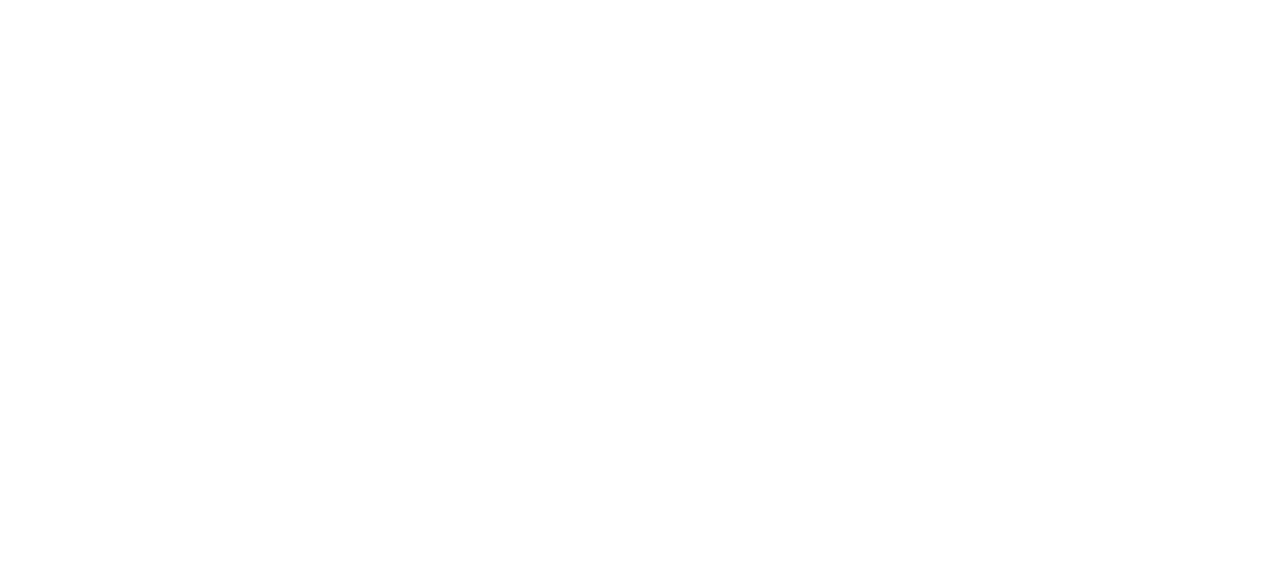
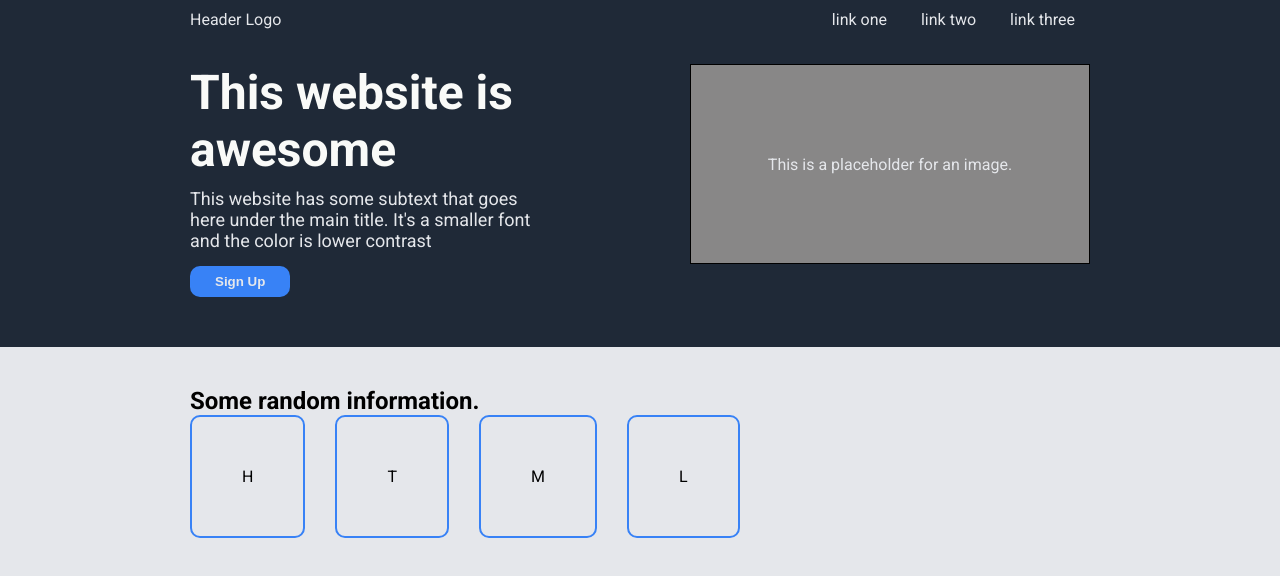
Before and after one commit to AkitaLuna/top-landing-page, a plain HTML site: page index.html in a window 1280 px wide. Drawn offline with Linux system fonts and the light colour scheme.

Commit message:
create first section of main Spacing turned out to be a problem but not anymore .

```diff
--- a/index.html
+++ b/index.html
@@ -0,0 +1,40 @@
+<!DOCTYPE html>
+<html lang="en">
+<head>
+    <meta charset="UTF-8">
+    <meta name="viewport" content="width=device-width, initial-scale=1.0">
+    <link rel="stylesheet" href="styles.css">
+    <title>Some</title>
+</head>
+<body>
+<header>
+<div class="header">
+<div class="logo">Header Logo
+<nav>
+    <a href="">link one</a>
+    <a href="">link two</a>
+    <a href="">link three</a>
+</nav></div>
+<div class="h-description">
+    <div class="h-content">
+    <h1>This website is awesome</h1>
+    <p>This website has some subtext that goes here under the main title. It's a smaller font and the color is lower contrast</p>
+<input class="button" type="button" value="Sign Up">
+</div>
+<div class="image">This is a placeholder for an image.</div>
+</div>
+</div>
+</header>
+<main>
+<div class="information">
+    <h2>Some random information.</h2>
+    <div class="images">
+    <div class="image1">H</div>
+    <div class="image1">T</div>
+    <div class="image1">M</div>
+    <div class="image1">L</div>
+    </div>
+</div>
+</main>
+</body>
+</html>
--- a/styles.css
+++ b/styles.css
@@ -1,3 +1,5 @@
+@import url('https://fonts.googleapis.com/css2?family=Roboto:ital,wght@0,100..900;1,100..900&display=swap');
+
 * {
     padding: 0;
     margin: 0;
@@ -14,13 +16,96 @@
 }
 
 body {
-    font-family: Roboto;
+    font-family: 'Roboto';
     background-color: var(--bgcolor);
+    width: 100vw;
     height: 100vh;
 }
 
 header {
-    width: 100%;
-    height: 25dvh;
+    min-height: 30dvh;
+    min-width: 700px;
     background-color: var(--header);
+    padding: 10px 50px 50px 50px;
 }
+
+.logo {
+    display: flex;
+    justify-content: space-between;
+    padding-bottom: 35px;
+    color: var(--ptextcolor);
+    max-width: 900px;
+    margin: 0 auto;
+}
+
+a {
+    padding: 15px;
+    text-decoration: none;
+    color: var(--ptextcolor)
+}
+
+.h-description {
+    display: flex;
+    justify-content: space-between;
+    max-width: 900px;
+    margin: 0 auto;
+}
+
+.image {
+    display: flex;
+    align-items: center;
+    justify-content: center;
+    width: 400px;
+    height: 200px;
+    border: 1px solid black;
+    background-color: rgb(136, 135, 135);
+    color: var(--ptextcolor)
+}
+
+.h-content {
+    width: 350px;
+    color: var(--h1);
+    font-size: 24px;
+}
+
+.h-content p {
+    color: var(--ptextcolor);
+    font-size: 18px;
+    padding-top: 10px;
+}
+
+.button {
+    margin-top: 15px;
+    padding: 8px 25px;
+    border-radius: 10px;
+    border: 0;
+    background-color: var(--button);
+    color: var(--ptextcolor);
+    font-weight: bold;
+}
+
+.button:hover {
+    background-color: #1950a8;
+    cursor:pointer;
+}
+
+main {
+
+}
+
+.information {
+    height: 100%;
+    width: min(100%, 900px);
+    margin: 40px auto;
+}
+
+.images {
+    display: flex;
+    gap: 30px;
+}
+
+.image1, .image2, .image3, .image4 {
+    padding: 50px;
+    border: 2px solid var(--button);
+    border-radius: 10px;
+}
```
